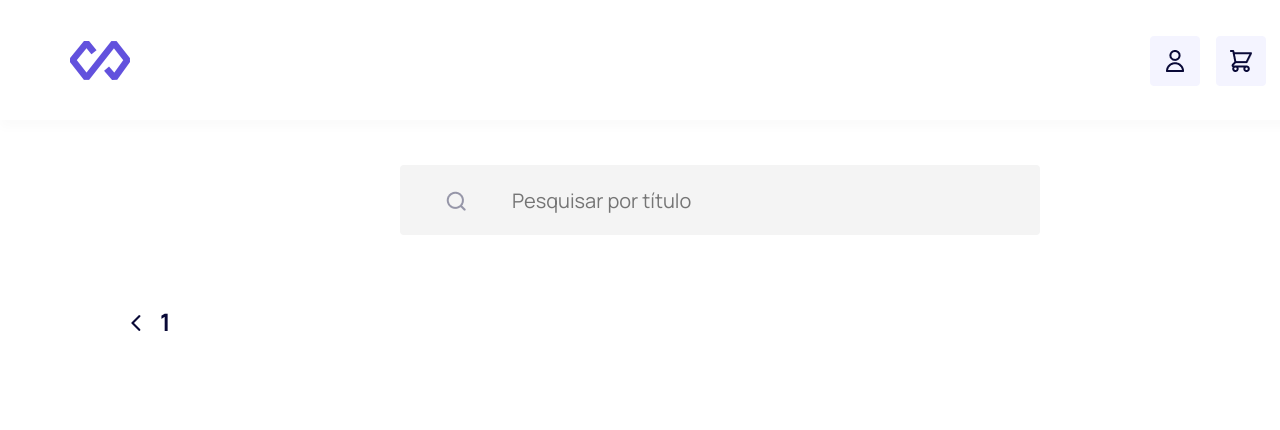
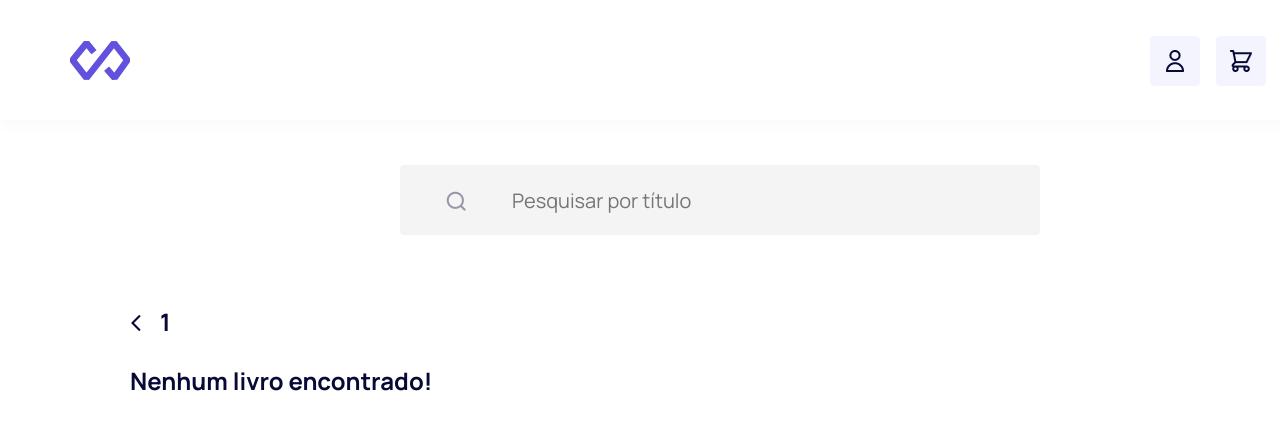
Before and after one commit to Augusto-Bsilva/Tarefa-2-REACT, a React (Vite) app: page /home/vermais/1 in a window 1280 px wide. Shown: the top 430 px of the page. Built offline with nearby package versions, Linux system fonts and the light colour scheme; data requests are answered from the project's data file.

Commit message:
feat: adicionando mensagem de erro para busca

```diff
--- a/src/pages/VerMais/index.tsx
+++ b/src/pages/VerMais/index.tsx
@@ -75,12 +75,18 @@ export default function VerMais(){
                     <h1>{genero}</h1>
                 </div>
                 <div className={style.lines}>
-                    {livros.map((livro)=>(
+                    {livros.length>0?(
+                        livros.map((livro)=>(
                         <Card2
                             key={livro.id}
                             {...livro}
                         />
-                    ))}
+                    ))
+                    ):(
+                        <div>
+                            <h2 className={style.error}>Nenhum livro encontrado!</h2>
+                        </div>
+                    )}
                 </div>
             </div>
 
--- a/src/pages/VerMais/styles.module.css
+++ b/src/pages/VerMais/styles.module.css
@@ -104,3 +104,12 @@
     position: absolute;
     font-display: block;
 }
+
+.error{
+    font-family: 'Manrope',sans-serif;
+    font-weight: 700;
+    font-style: Bold;
+    font-size: 24px;
+    color:#090937;
+    margin-left: 10px;
+}
```
